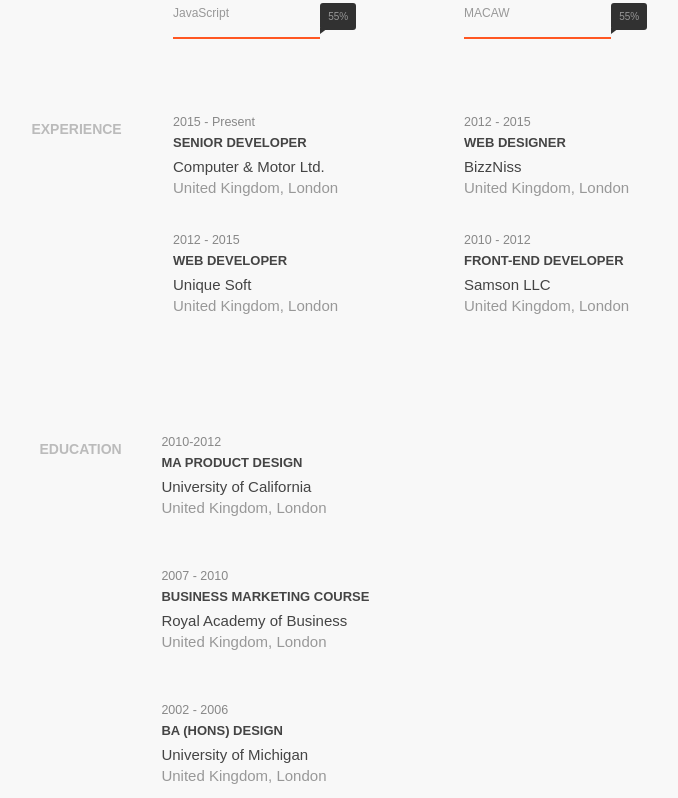
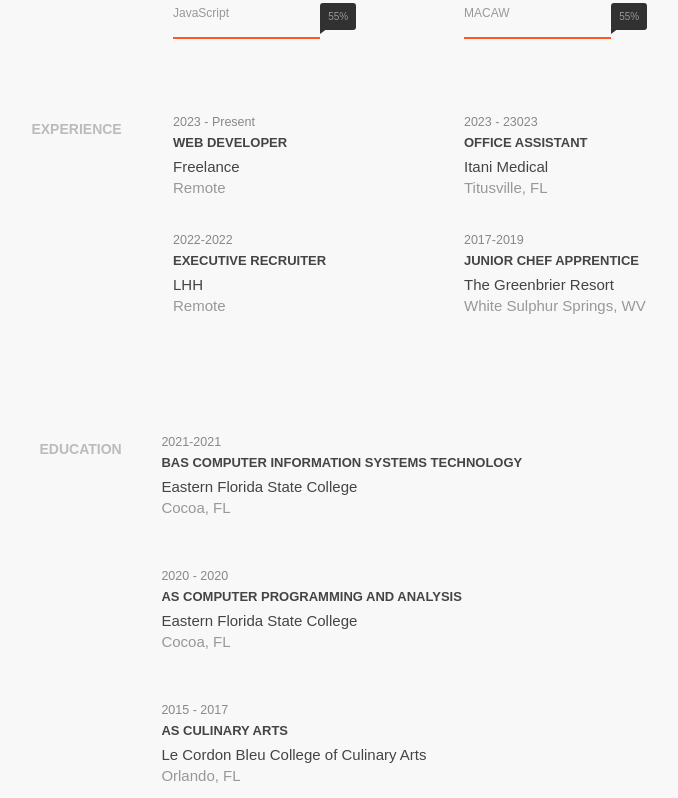
Before and after one commit to dwernz/templates, a React (Create React App) app: page /myprofile in a window 1280 px wide. Shown: the part 1402-2200 px from the top of the page, without its empty margins (207-885 px from the left). Built offline with nearby package versions, Linux system fonts and the light colour scheme.

Commit message:
update: profile.js data

```diff
--- a/src/routes/myprofile/assets/data/profile.js
+++ b/src/routes/myprofile/assets/data/profile.js
@@ -28,19 +28,19 @@ export const workHistoryData = [
 
 export const expertiseData = [
     {
-        skill: 'Word Press Theme Development',
+        skill: 'Web Development',
         text: 'Synergistically strategize customer directed resources rather than principle.'
     },
     {
-        skill: 'Joomla Template Development',
+        skill: 'Template Creation/Modification',
         text: 'Quickly repurpose reliable customer service with orthogonal ideas. Competently.'
     },
     {
-        skill: 'Drupal Template Development',
+        skill: 'Web Hosting',
         text: 'Interactively myocardinate high standards in initiatives rather than next-generation.'
     },
     {
-        skill: 'Shopify Theme Design',
+        skill: 'Website Maintenance',
         text: 'Dynamically initiate client-based convergence vis-a-vis performance based.'
     },
 ];
@@ -85,49 +85,49 @@ export const designToolsData = [
 
 export const experienceData = [
     {
-        dates: "2015 - Present",
-        title: "Senior Developer",
-        company: "Computer & Motor Ltd.",
-        location: "United Kingdom, London"
+        dates: "2023 - Present",
+        title: "Web Developer",
+        company: "Freelance",
+        location: "Remote"
     },
     {
-        dates: "2012 - 2015",
-        title: "Web Designer",
-        company: "BizzNiss",
-        location: "United Kingdom, London"
+        dates: "2023 - 23023",
+        title: "Office Assistant",
+        company: "Itani Medical",
+        location: "Titusville, FL"
     },
     {
-        dates: "2012 - 2015",
-        title: "Web Developer",
-        company: "Unique Soft",
-        location: "United Kingdom, London"
+        dates: "2022-2022",
+        title: "Executive Recruiter",
+        company: "LHH",
+        location: "Remote"
     },
     {
-        dates: "2010 - 2012",
-        title: "Front-end Developer",
-        company: "Samson LLC",
-        location: "United Kingdom, London"
+        dates: "2017-2019",
+        title: "Junior Chef Apprentice",
+        company: "The Greenbrier Resort",
+        location: "White Sulphur Springs, WV"
     },
 ];
 
 export const educationData = [
     {
-        dates: "2010-2012",
-        title: "Ma Product Design",
-        company: "University of California",
-        location: "United Kingdom, London"
+        dates: "2021-2021",
+        title: "BAS Computer Information Systems Technology",
+        company: "Eastern Florida State College",
+        location: "Cocoa, FL"
     },
     {
-        dates: "2007 - 2010",
-        title: "Business Marketing Course",
-        company: "Royal Academy of Business",
-        location: "United Kingdom, London"
+        dates: "2020 - 2020",
+        title: "AS Computer Programming and Analysis",
+        company: "Eastern Florida State College",
+        location: "Cocoa, FL"
     },
     {
-        dates: "2002 - 2006",
-        title: "BA (Hons) Design",
-        company: "University of Michigan",
-        location: "United Kingdom, London"
+        dates: "2015 - 2017",
+        title: "AS Culinary Arts",
+        company: "Le Cordon Bleu College of Culinary Arts",
+        location: "Orlando, FL"
     }
 ];
 
```
